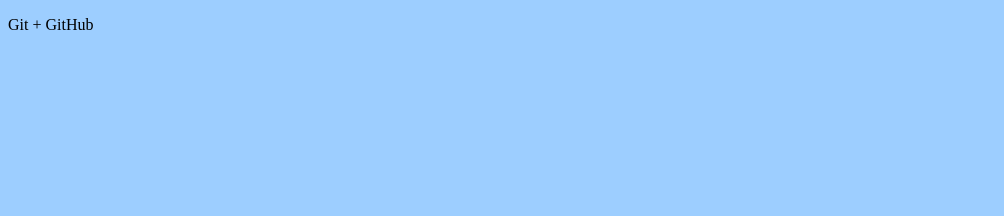
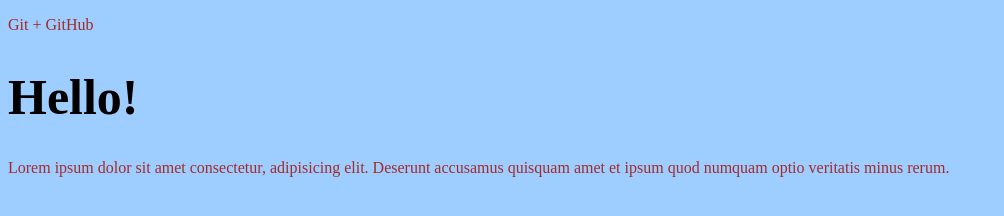
Before and after one commit to trunovalex/gittest, a plain HTML site: page index.html in a window 1280 px wide. Shown: the whole page, without its empty margins (0-1004 px from the left). Drawn offline with Linux system fonts and the light colour scheme.

Commit message:
Наши первые изменения

```diff
--- a/css/main.css
+++ b/css/main.css
@@ -1,3 +1,9 @@
 body {
     background-color: rgb(157, 206, 255);
 }
+p {
+    color: brown;
+}
+h1 {
+    font-size: 50px;
+}
--- a/index.html
+++ b/index.html
@@ -9,5 +9,7 @@
 </head>
 <body>
     <p>Git + GitHub</p>
+    <h1>Hello!</h1>
+    <p>Lorem ipsum dolor sit amet consectetur, adipisicing elit. Deserunt accusamus quisquam amet et ipsum quod numquam optio veritatis minus rerum.</p>
 </body>
 </html>
```
